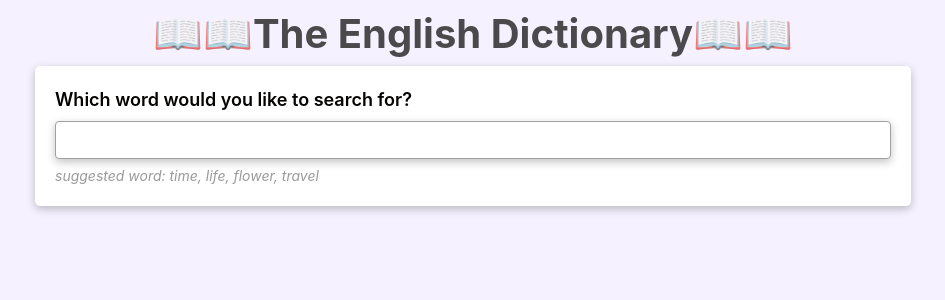
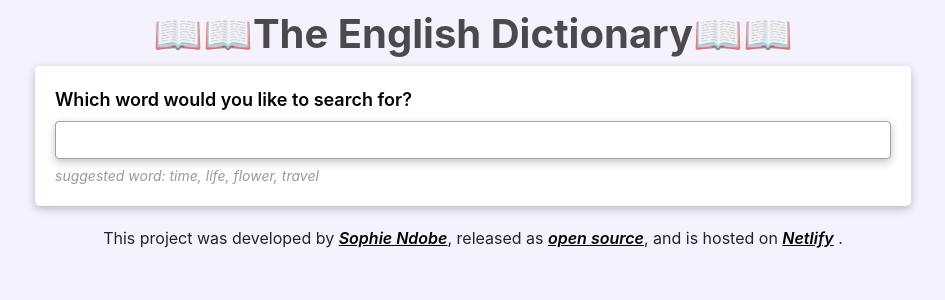
Before and after one commit to Sophie-Ndobe/my-english-dictionary, a React (Create React App) app: page / in a window 1280 px wide. Shown: the top 300 px of the page, without its empty margins (167-1112 px from the left). Built offline with nearby package versions, Linux system fonts and the light colour scheme.

Commit message:
Added a footer to the project

```diff
--- a/src/App.css
+++ b/src/App.css
@@ -8,3 +8,13 @@
   font-weight: 700;
   opacity: 0.7;
 }
+
+.App a {
+  font-weight: 600;
+  font-style: italic;
+  color: #050301;
+}
+
+.App a:hover {
+  color: blue;
+}
--- a/src/App.js
+++ b/src/App.js
@@ -7,6 +7,33 @@ function App() {
       <div className="container">
         <h1 className="text-center">📖📖The English Dictionary📖📖</h1>
         <Dictionary />
+        <footer className="text-center">
+          This project was developed by{" "}
+          <a
+            href="https://github.com/Sophie-Ndobe?tab=repositories"
+            target="_blank"
+            rel="noreferrer"
+          >
+            Sophie Ndobe
+          </a>
+          , released as{" "}
+          <a
+            href="https://github.com/Sophie-Ndobe/my-english-dictionary"
+            target="_blank"
+            rel="noreferrer"
+          >
+            open source
+          </a>
+          , and is hosted on{" "}
+          <a
+            href="https://english-ditionary-react-app.netlify.app/"
+            target="_blank"
+            rel="noreferrer"
+          >
+            Netlify
+          </a>{" "}
+          .
+        </footer>
       </div>
     </div>
   );
--- a/src/Images.css
+++ b/src/Images.css
@@ -1,3 +1,4 @@
 .Images img {
   margin-bottom: 20px;
+  border-radius: 4px;
 }
```
